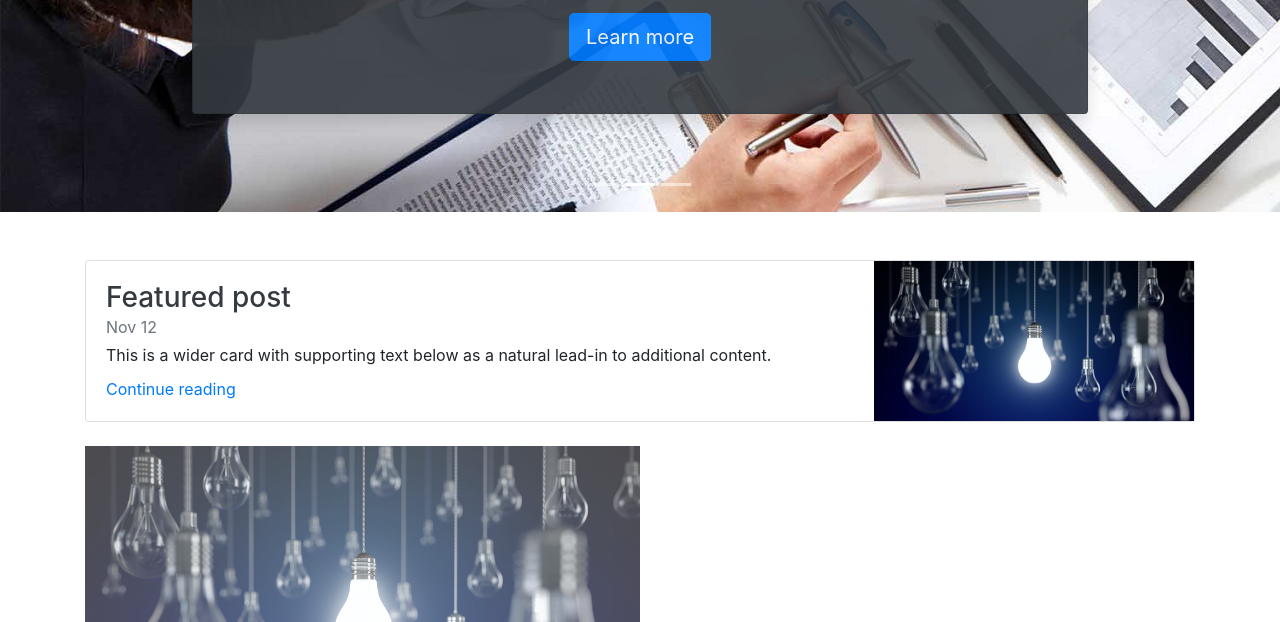
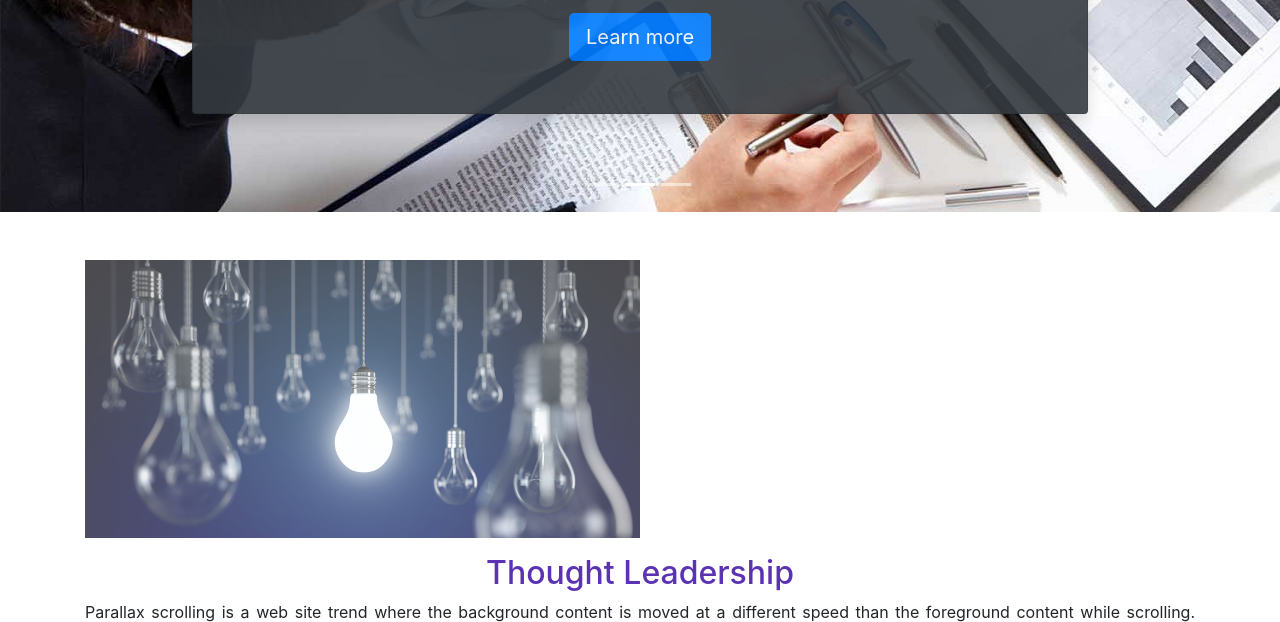
Before and after one commit to dd2e/dd2e.github.io, a plain HTML site: page index.html in a window 1280 px wide. Shown: the part 588-1210 px from the top of the page. Drawn offline with nearby package versions, Linux system fonts and the light colour scheme.

Commit message:
5th Checkin
Removed card and image for thought leadership

```diff
--- a/index.html
+++ b/index.html
@@ -270,21 +270,7 @@
     <div class="container">
         <div class="pt-5 pb-5">
 
-            <div class="">
-                <div class="card flex-md-row mb-4 box-shadow h-md-250">
-                    <div class="card-body d-flex flex-column align-items-start">
-                        <h3 class="mb-0">
-                            <a class="text-dark" href="#">Featured post</a>
-                        </h3>
-                        <div class="mb-1 text-muted">Nov 12</div>
-                        <p class="card-text mb-auto">This is a wider card with supporting text below as a natural lead-in to additional content.</p>
-                        <a href="#">Continue reading</a>
-                    </div>
-                    <img class="card-img-right flex-auto d-none d-lg-block" data-src="holder.js/200x250?theme=thumb" alt="Thumbnail [200x250]"
-                        style="width: 20em" src="/Resources/Images/ThoughtLeadership.jpg"
-                        data-holder-rendered="true">
-                </div>
-            </div>
+
 
             <img style="width: 50%; opacity: 0.7;" src="/Resources/Images/ThoughtLeadership.jpg" alt="Thought Leadership">
             <div class="mt-3" style="text-align: justify;">
```
